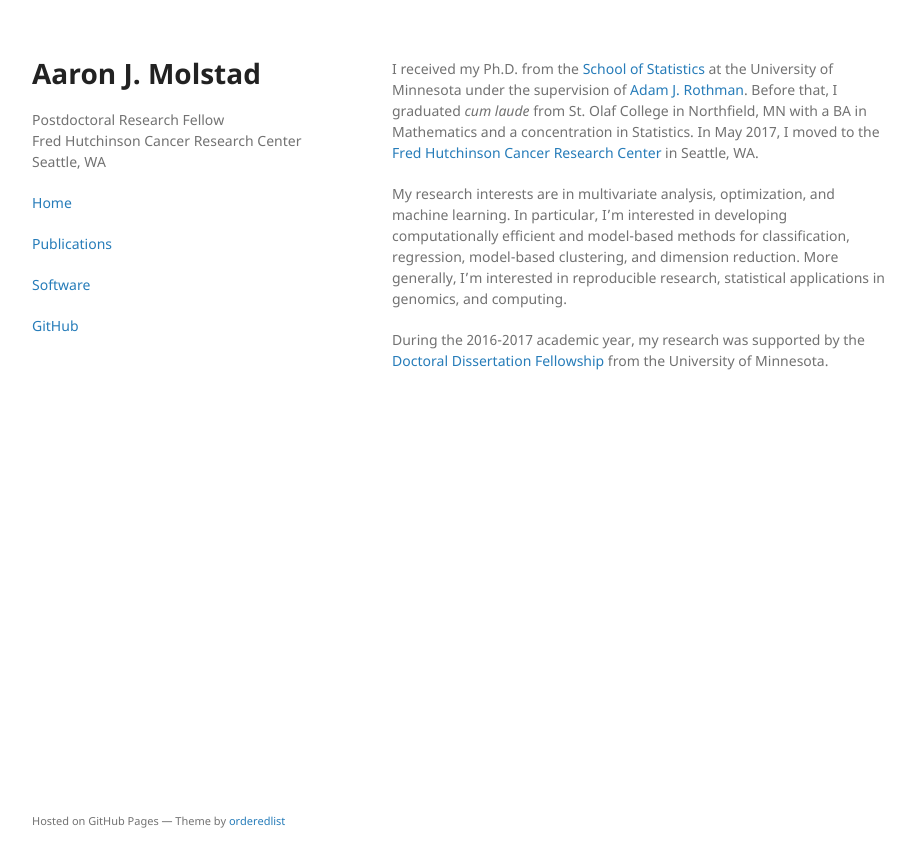
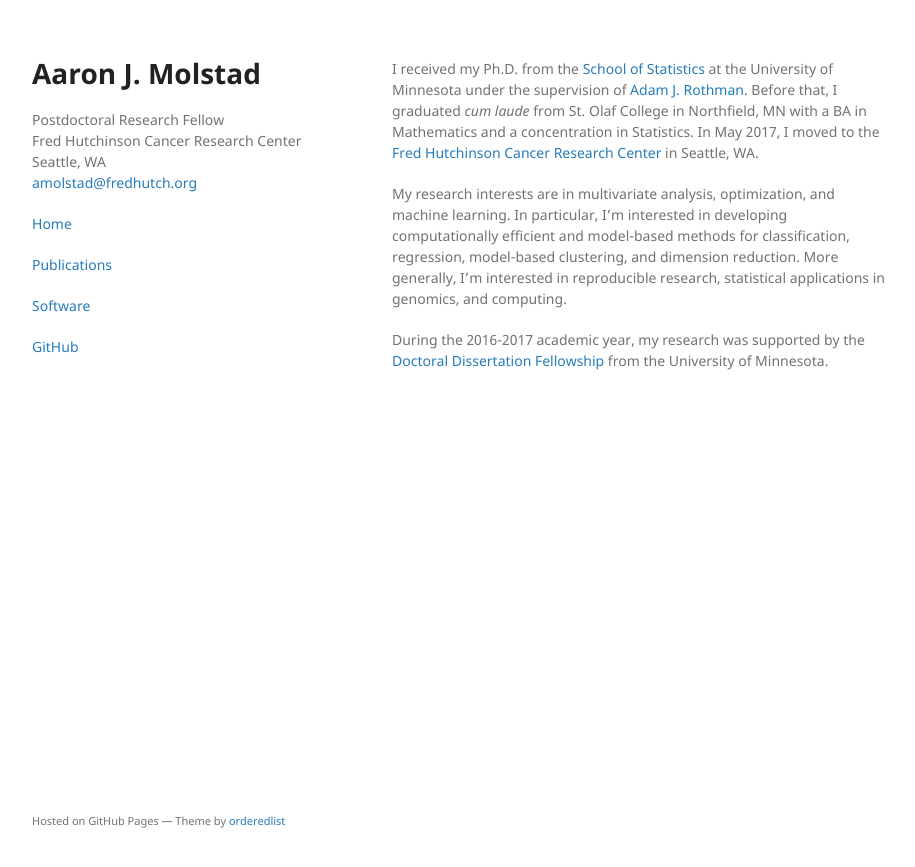
Before and after one commit to ajmolstad/ajmolstad.github.io, a Jekyll site: the page built from index.md, in a window 1280 px wide. Shown: the top 867 px of the page, without its empty margins (178-1093 px from the left). Built offline with Jekyll 4.4.1, drawn with Linux system fonts in a browser that asks for light colours.

Commit message:
add email

```diff
--- a/_layouts/default.html
+++ b/_layouts/default.html
@@ -18,6 +18,7 @@
         <p>{{ site.description | default: site.github.project_tagline }}<br>
         {{ site.affiliation | default: site.github.project_tagline }}<br>
         {{ site.location | default: site.github.project_tagline }}<br>
+        <a href="mailto:amolstad@fredhutch.org" target="_top">amolstad@fredhutch.org</a>
         </p>
 
            <p class="view"><a href="{{ site.url }}/index.html"> Home </a></p>
```
